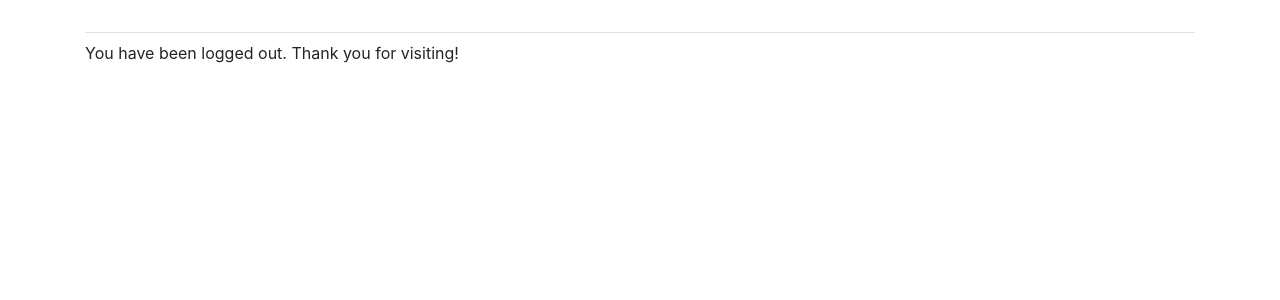
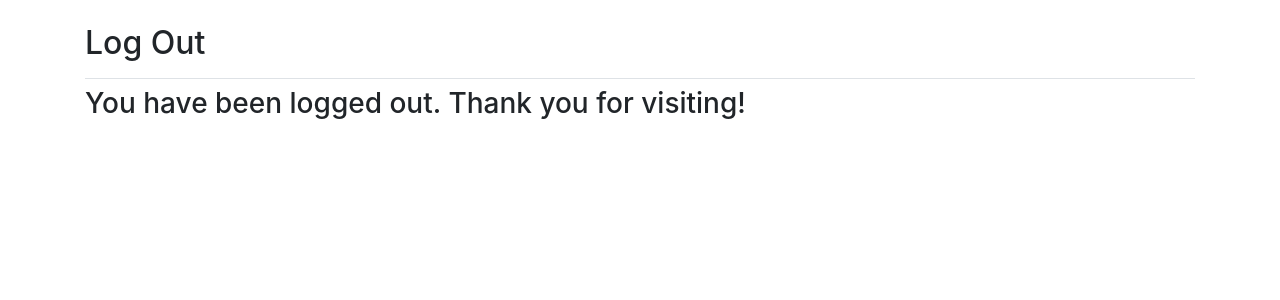
Before and after one commit to danpalii/learning_log, a Django app: template users/templates/registration/logout.html in a window 1280 px wide. Shown: the part 58-358 px from the top of the page. Run offline with Django 3.2, Linux system fonts and the light colour scheme; the template is opened without the code that fills it, so the values that code supplies are empty; some libraries are stand-ins or nearby versions.

Commit message:
Log out fix

```diff
--- a/ll_env/pyvenv.cfg
+++ b/ll_env/pyvenv.cfg
@@ -1,3 +1,3 @@
-home = C:\Users\WM\AppData\Local\Programs\Python\Python37-32
+home = C:\Users\WM\AppData\Local\Programs\Python\Python39
 include-system-site-packages = false
-version = 3.7.8
+version = 3.9.7
--- a/users/templates/registration/logout.html
+++ b/users/templates/registration/logout.html
@@ -1,5 +1,11 @@
 {% extends "learning_logs/base.html" %}
+{% load bootstrap4 %}
+
+
+{% block page_header %}
+    <h2>Log Out</h2>
+{% endblock page_header %}
 
 {% block content %}
-    <p>You have been logged out. Thank you for visiting!</p>
+    <h3>You have been logged out. Thank you for visiting!</h3>
 {% endblock content %}
```
Also changed, not shown: db.sqlite3, 9 other files.
